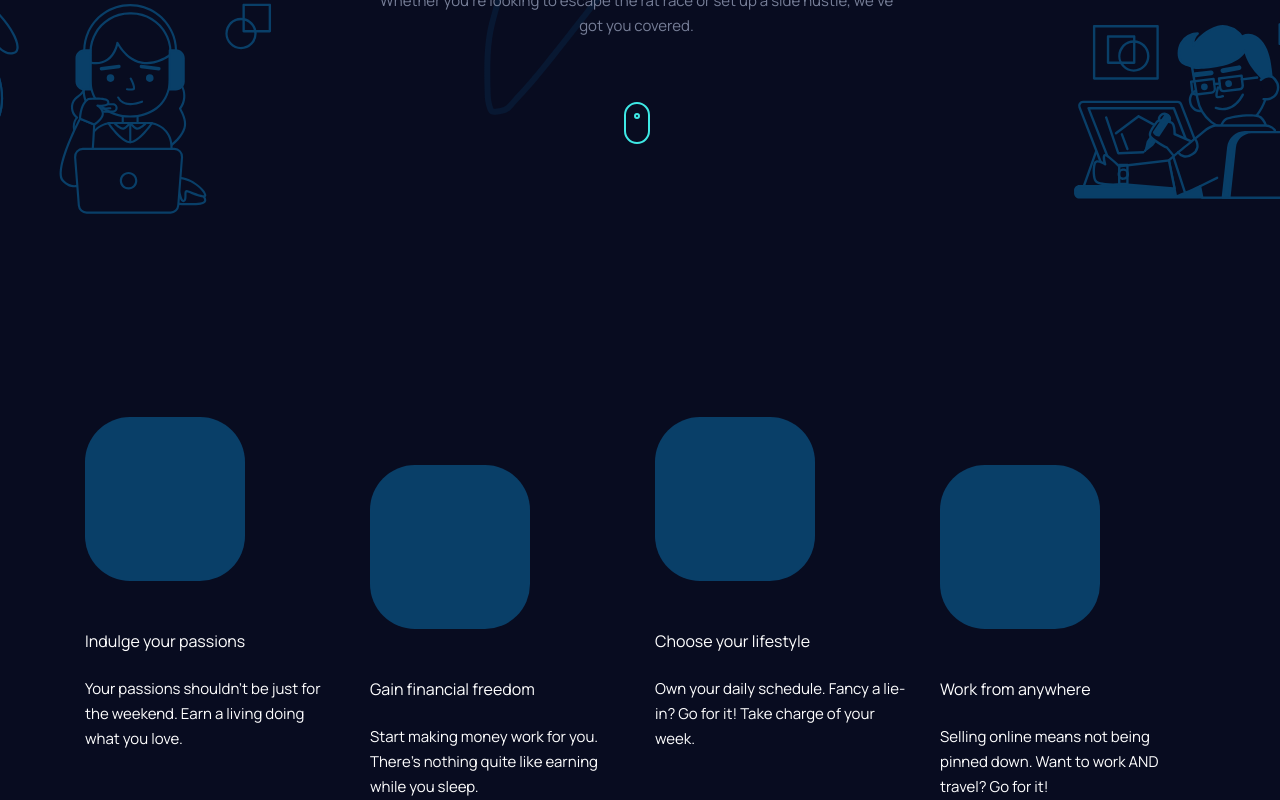
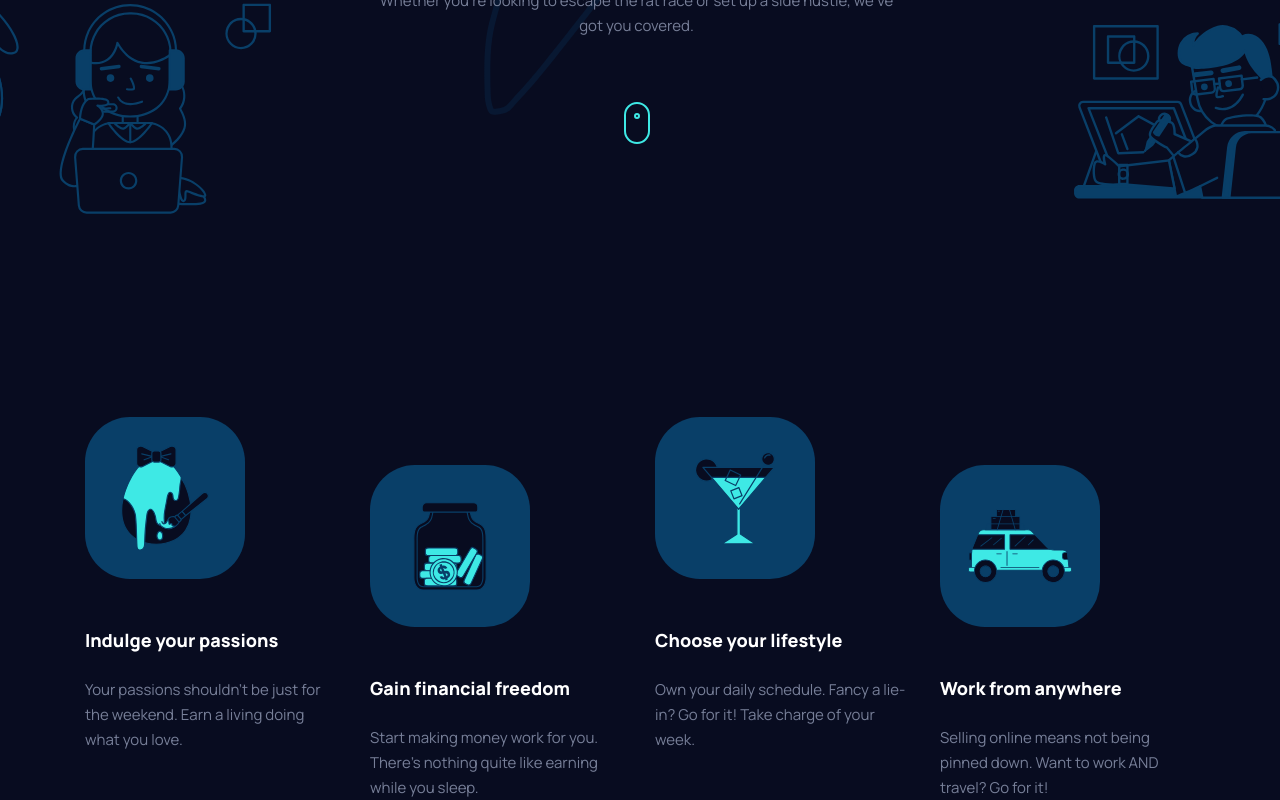
Before and after one commit to VillageR88/next-maker-pre-launch-landing-page, a Next.js app: page / in a window 1280 px wide. Shown: the part 476-1276 px from the top of the page. Built offline with nearby package versions, Linux system fonts and the light colour scheme.

Commit message:
MainRow2 layout improved and Image added for rows
Signed-off-by: VillageR88 <villager88pl@gmail.com>

```diff
--- a/app/components/MainRow2.tsx
+++ b/app/components/MainRow2.tsx
@@ -1,38 +1,52 @@
+import Image from 'next/image';
+import img1 from '@/public/assets/images/illustration-passions.svg';
+import img2 from '@/public/assets/images/illustration-financial-freedom.svg';
+import img3 from '@/public/assets/images/illustration-lifestyle.svg';
+import img4 from '@/public/assets/images/illustration-work-anywhere.svg';
+
 export default function MainRow2() {
   const listItems = [
     {
       title: 'Indulge your passions',
       description: "Your passions shouldn't be just for the weekend. Earn a living doing what you love.",
+      src: img1 as string,
     },
     {
       title: 'Gain financial freedom',
       description: 'Start making money work for you. There’s nothing quite like earning while you sleep.',
+      src: img2 as string,
     },
     {
       title: 'Choose your lifestyle',
       description: 'Own your daily schedule. Fancy a lie-in? Go for it! Take charge of your week.',
+      src: img3 as string,
     },
     {
       title: 'Work from anywhere',
       description: 'Selling online means not being pinned down. Want to work AND travel? Go for it!',
+      src: img4 as string,
     },
   ];
 
   const MiddleBlock = ({
     title,
     description,
+    src,
     classExtension,
   }: {
     title: string;
     description: string;
+    src: string;
     classExtension: string;
   }) => {
     return (
       <li className={`${classExtension} flex h-[335px] w-[255px] flex-col gap-[48px]`}>
-        <div className="h-[164px] w-[160px] rounded-[45px] bg-[#093F68]"></div>
+        <div className="flex h-[164px] w-[160px] items-center justify-center rounded-[45px] bg-[#093F68]">
+          <Image src={src} alt={title} />
+        </div>
         <section className="flex flex-col gap-[23px]">
           <h3>{title}</h3>
-          <p>{description}</p>
+          <p className="text-[#777F98]">{description}</p>
         </section>
       </li>
     );
@@ -45,6 +59,7 @@ export default function MainRow2() {
           classExtension={index % 2 ? 'self-end' : 'sel-start'}
           key={index}
           title={item.title}
+          src={item.src}
           description={item.description}
         />
       ))}
--- a/app/globals.css
+++ b/app/globals.css
@@ -35,6 +35,10 @@ h1 {
   @apply text-[48px] font-extrabold text-center leading-[56px];
 }
 
+h3 {
+  @apply text-[18px] font-extrabold text-left;
+}
+
 p {
   @apply text-[15px] leading-[25px];
 }
```
